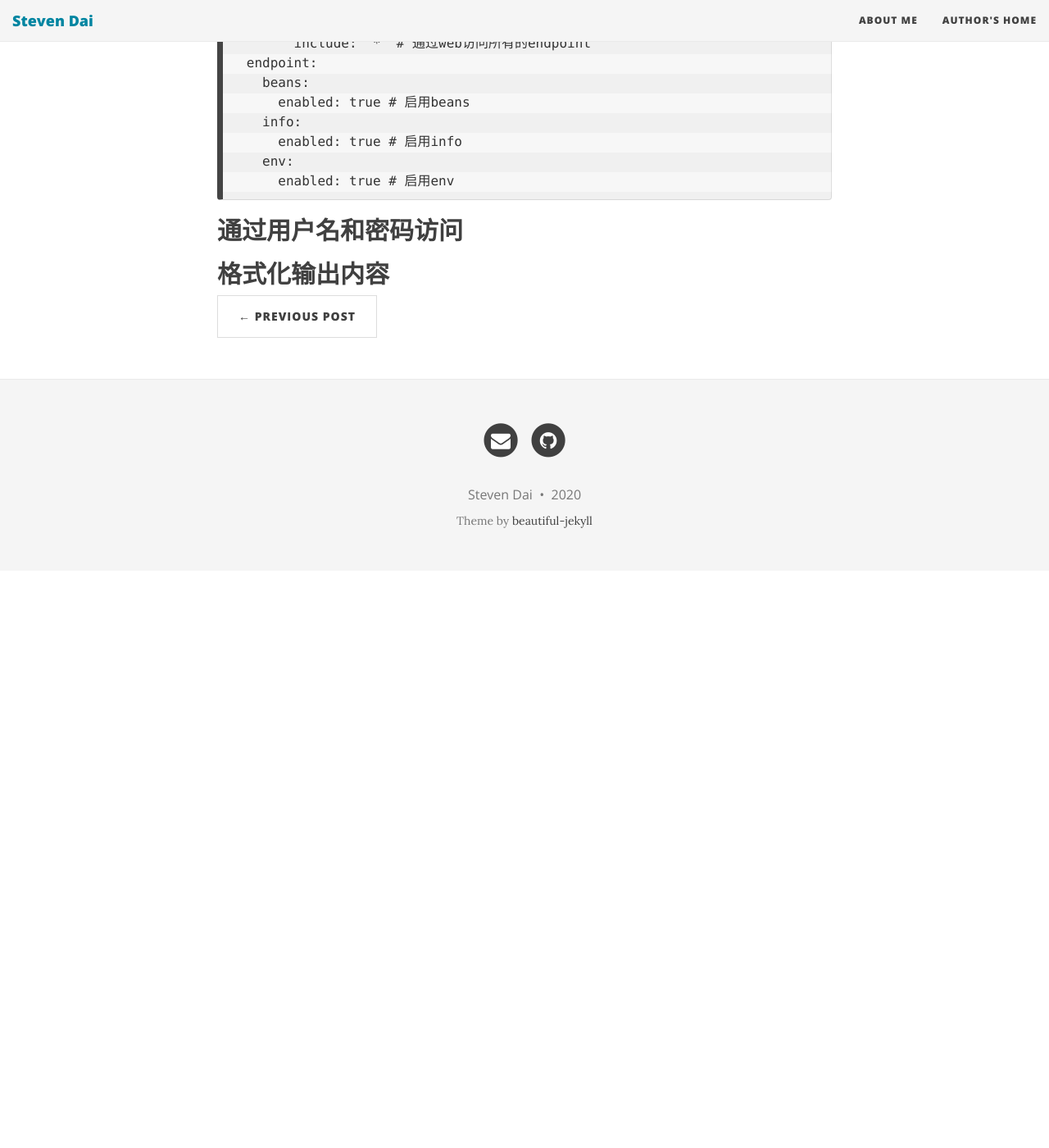
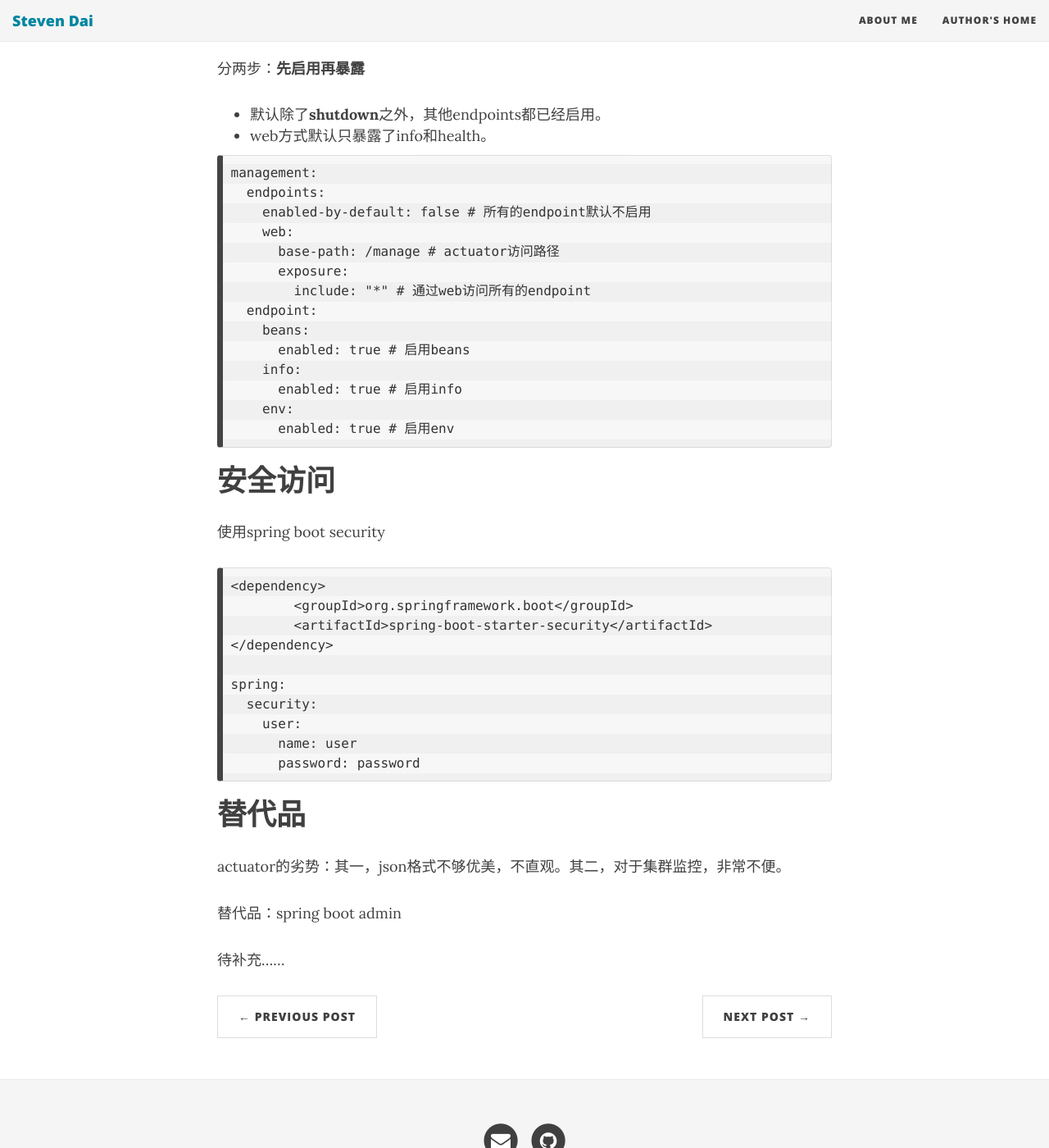
Before and after one commit to Steven-Dai/Steven-Dai.github.io, a Jekyll site: the page built from _posts/2020-03-04-提纲挈领-actuator.md, in a window 1280 px wide and 1400 px high, scrolled down 981 px. Shown: the whole window at 82% size. Built offline with Jekyll 4.4.1, drawn with Linux system fonts in a browser that asks for light colours; nearby versions of some CDN libraries; before the commit the page ends 1677 px from its top, so only the background shows below that; some of the changed text lies outside the part shown.

Commit message:
提交文件

````diff
--- a/CNAME
+++ /dev/null
@@ -1 +0,0 @@
-daishuyang.site
--- a/_posts/2020-03-04-提纲挈领-actuator.md
+++ b/_posts/2020-03-04-提纲挈领-actuator.md
@@ -7,11 +7,15 @@
 
 # actuator是什么
 
+actuator是spring boot提供的对应用系统的自省和监控的集成功能，可以对应用系统进行配置查看、相关功能统计等。
 
+# actuator核心介绍
 
-# actuator能做什么
+actuator的核心是endpoint，它用来监视应用程序及交互。两步配置：**先启用再暴露**。
 
+内置的endpoint包括health、info、beans、metrics、httptrace、shutdown(默认禁用)等等，自己也可以扩展。
 
+暴露方式：JMX 或 HTTP，一般用http方式。
 
 # actuator怎么用
 
@@ -26,7 +30,7 @@
 
 ## 配置endpoints
 
-分两步：启用和暴露
+分两步：**先启用再暴露**
 
 - 默认除了**shutdown**之外，其他endpoints都已经启用。
 - web方式默认只暴露了info和health。
@@ -48,8 +52,27 @@
       enabled: true # 启用env
 ```
 
-## 通过用户名和密码访问
+# 安全访问
 
+使用spring boot security
 
+```
+<dependency>
+	<groupId>org.springframework.boot</groupId>
+	<artifactId>spring-boot-starter-security</artifactId>
+</dependency>
 
-## 格式化输出内容
+spring:
+  security:
+    user:
+      name: user
+      password: password
+```
+
+# 替代品
+
+actuator的劣势：其一，json格式不够优美，不直观。其二，对于集群监控，非常不便。
+
+替代品：spring boot admin
+
+待补充……
````
Also changed, not shown: _posts/2020-03-02-提纲挈领-devtools.md (+14 -14 lines), _posts/2020-03-08-提纲挈领-auto configuration.md (added, +34 -0 lines), _posts/2020-03-08-提纲挈领-starter.md (added, +67 -0 lines).
